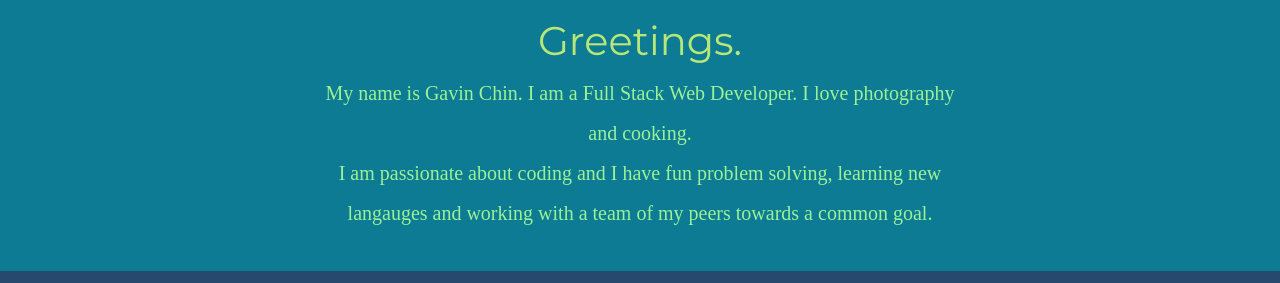
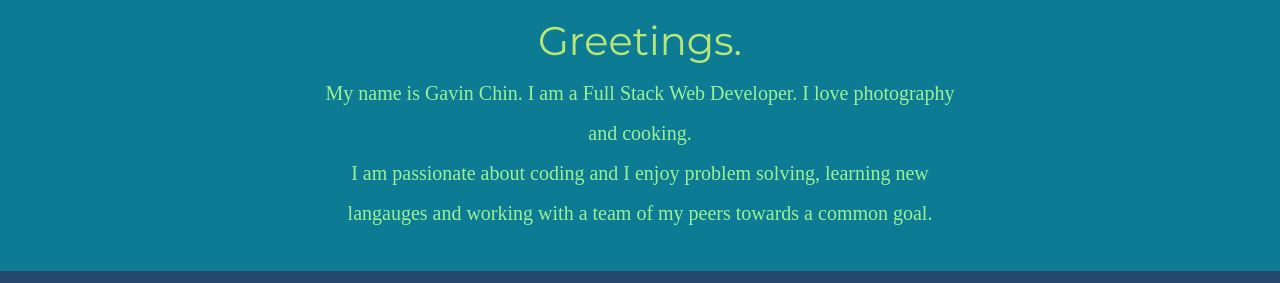
Before and after one commit to gwychin/cv, a plain HTML site: page index.html in a window 1280 px wide. Shown: the part 1068-1351 px from the top of the page. Drawn offline with nearby package versions, Linux system fonts and the light colour scheme; a web font is replaced by a local one.

Commit message:
Modified some words on index.html

```diff
--- a/index.html
+++ b/index.html
@@ -68,7 +68,7 @@
       <h2 class="greeting">Greetings.</h2>
       <p class="intro">My name is Gavin Chin. I am a Full Stack Web Developer. I love photography and cooking.
       <br>
-      I am passionate about coding and I have fun problem solving, learning new langauges and working with a team
+      I am passionate about coding and I enjoy problem solving, learning new langauges and working with a team
       of my peers towards a common goal.
 
 
```
